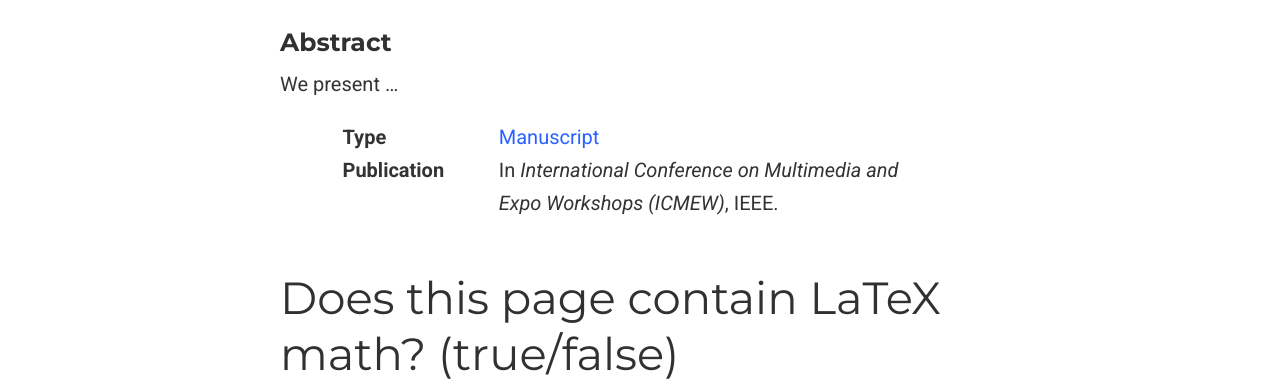
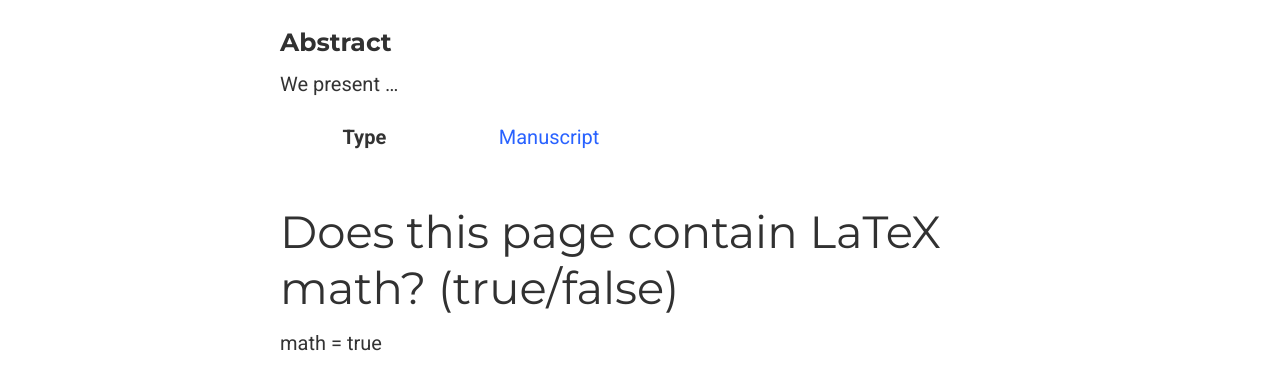
Before and after one commit to andradabilan/andradabilan.github.io, a plain HTML site: page publication/clothing-search/index.html in a window 1280 px wide. Shown: the part 398-788 px from the top of the page. Drawn offline with nearby package versions, Linux system fonts and the light colour scheme; some icons are missing.

Commit message:
Update index.html

```diff
--- a/publication/clothing-search/index.html
+++ b/publication/clothing-search/index.html
@@ -529,18 +529,6 @@
 
 
 
-    <div class="row">
-      <div class="col-md-1"></div>
-      <div class="col-md-10">
-        <div class="row">
-          <div class="col-12 col-md-3 pub-row-heading">Publication</div>
-          <div class="col-12 col-md-9">In <em>International Conference on Multimedia and Expo Workshops (ICMEW)</em>, IEEE.</div>
-        </div>
-      </div>
-      <div class="col-md-1"></div>
-    </div>
-    <div class="d-md-none space-below"></div>
-
 
     <div class="space-below"></div>
 
```
